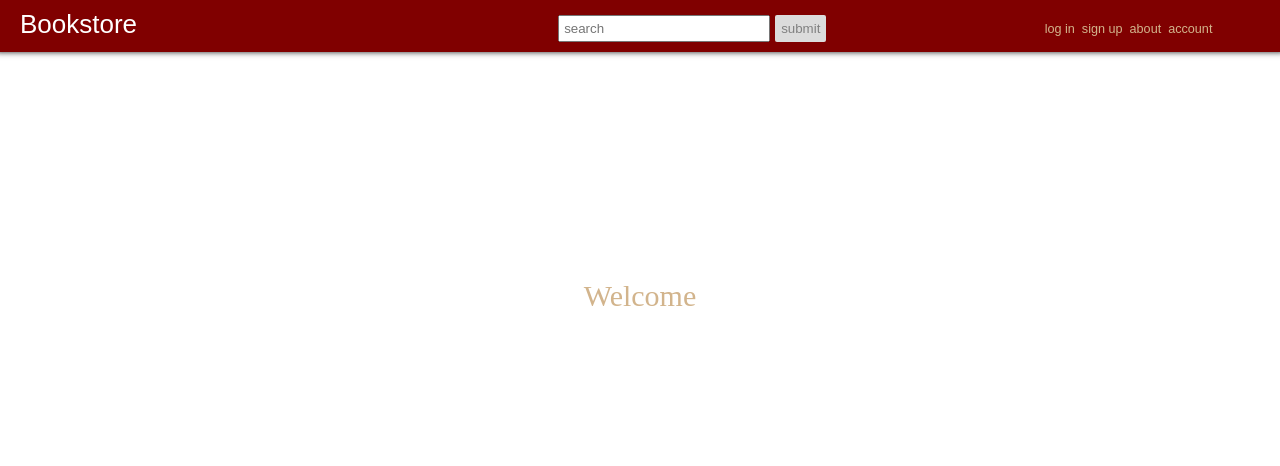
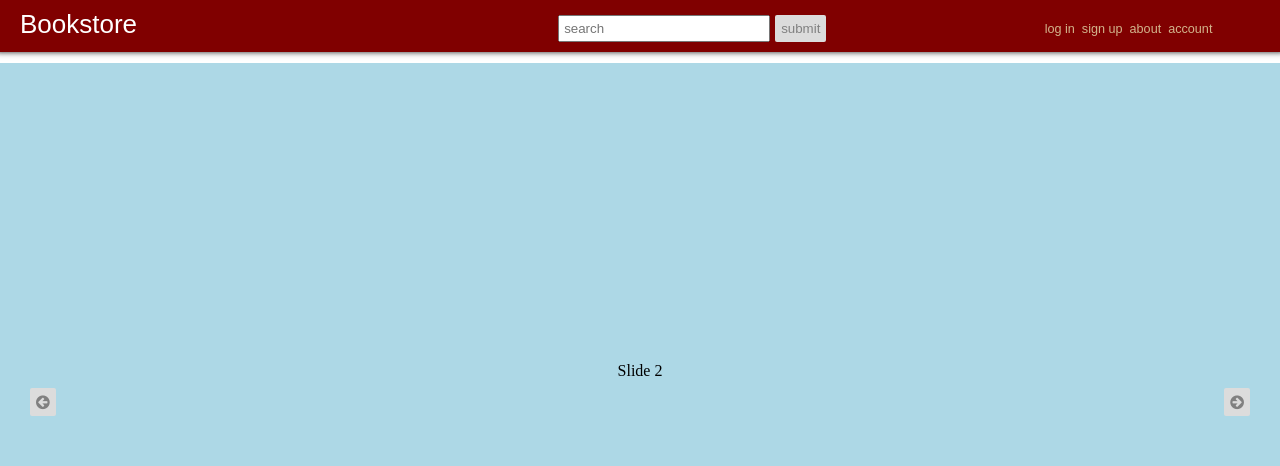
Before and after one commit to mikeadossi/Bookstore, a React (Create React App) app: page / in a window 1280 px wide. Shown: the top 466 px of the page. Built offline with nearby package versions, Linux system fonts and the light colour scheme; no server answers.

Commit message:
write carousel code

```diff
--- a/package.json
+++ b/package.json
@@ -37,6 +37,7 @@
     "react-history": "*",
     "react-router": "^4.0.0",
     "react-router-dom": "*",
+    "react-slick": "^0.14.11",
     "webpack": "^1.14.0",
     "webpack-dev-server": "^1.16.2"
   }
--- a/src/components/Home/Home.js
+++ b/src/components/Home/Home.js
@@ -4,11 +4,68 @@ import Nav from 'components/Nav/Nav';
 import Footer from 'components/Footer/Footer';
 import HomeBookList from 'components/HomeBookList/HomeBookList';
 import BooksList from 'components/BooksList/BooksList';
+import {Motion, spring} from 'react-motion';
+import slider from 'react-slick';
 
 export default class Home extends React.Component{
 
   constructor(props){
     super(props)
+    this.state = {
+      current_slide : '1'
+    }
+
+    this.slideLeft = this.slideLeft.bind(this);
+    this.slideRight = this.slideRight.bind(this);
+    this.carouselSlide = this.carouselSlide.bind(this);
+    this.renderSlide = this.renderSlide.bind(this);
+  }
+
+  slideLeft(){
+    console.log('left')
+  }
+
+  slideRight(){
+    console.log('right')
+  }
+
+  renderSlide(){
+    let slides = {
+      zero : <div className="home_carousel_image home_carousel_one"><div className="home_carousel_content">Slide 1</div></div>,
+      one : <div className="home_carousel_image home_carousel_two"><div className="home_carousel_content">Slide 2</div></div>,
+      two : <div className="home_carousel_image home_carousel_three"><div className="home_carousel_content">Slide 3</div></div>,
+      four : <div className="home_carousel_image home_carousel_four"><div className="home_carousel_content">Slide 4</div></div>
+    }
+    let {current_slide} = this.state;
+    console.log('>>>>>>> ',slides[Object.keys(slides)[current_slide]]);
+    return(
+      <div>
+        {slides[Object.keys(slides)[current_slide]]}
+      </div>
+    )
+  }
+
+  carouselSlide(operator){
+    let {current_slide} = this.state;
+    if ( current_slide === 3 && operator === '+'){
+      current_slide = 0;
+      this.setState({
+        current_slide : current_slide
+      })
+      console.log('FORWARD current_slide => ',current_slide)
+    } else if ( current_slide === 0 && operator === '-' ){
+      current_slide = 3
+      this.setState({
+        current_slide : current_slide
+      })
+      console.log('BACK current_slide => ',current_slide)
+    } else {
+      current_slide = eval( current_slide + operator + 1 )
+      this.setState({
+        current_slide : current_slide
+      })
+      console.log('ADD current_slide => ',current_slide)
+    }
   }
 
 
@@ -17,7 +74,27 @@ export default class Home extends React.Component{
       <div>
         <Nav />
           <div className="home_container">
-            <div className="home_welcome">Welcome</div>
+
+            <div className="home_carousel">
+              <div className="home_arrow_container">
+                <div className="home_left_arrow_container">
+                  <button className="home_arrows home_arrow_left fa fa-arrow-circle-left" aria-hidden="true" onClick={() => this.carouselSlide('-')}></button>
+                </div>
+                <div className="home_right_arrow_container">
+                  <button className="home_arrows home_arrow_right fa fa-arrow-circle-right" aria-hidden="true" onClick={() => this.carouselSlide('+')}></button>
+                </div>
+              </div>
+
+              {this.renderSlide()}
+            </div>
+
+            <div className="home_carousel_dots_container">
+              <i className="home_carousel_dot_one fa fa-circle-o" aria-hidden="true"></i>
+              <i className="home_carousel_dot_two fa fa-circle-o" aria-hidden="true"></i>
+              <i className="home_carousel_dot_three fa fa-circle-o" aria-hidden="true"></i>
+              <i className="home_carousel_dot_four fa fa-circle-o" aria-hidden="true"></i>
+            </div>
+
             <HomeBookList allBooks={this.props.allBooks}/>
           </div>
         <Footer />
--- a/src/components/Home/home.css
+++ b/src/components/Home/home.css
@@ -1,11 +1,80 @@
-.home_welcome{
-  color:tan;
-  height: 65vh;
-  text-align: center;
-  font-size:30px;
+.home_container{
+  background-color: white;
+  padding-top: 8vh;
 }
 
-.home_container{
-  background-color:white;
-  padding-top:35vh;
+.home_arrow_container{
+  display: flex;
+  width: 100%;
+  height: 700px;
+  justify-content: space-between;
+  position: absolute;
+  z-index: 1;
 }
+
+.home_left_arrow_container, .home_right_arrow_container{
+  z-index:10px;
+}
+
+.home_arrow_left{
+  margin-left: 30px;
+  margin-right: 0;
+  margin-top: 325px;
+}
+
+.home_arrow_right{
+  margin-right: 30px;
+  margin-left: 0;
+  margin-top: 325px;
+}
+
+.home_arrows{
+  z-index:10;
+}
+
+.home_carousel{
+  display: flex;
+  overflow: hidden;
+}
+
+.home_carousel_image{
+  height: 700px;
+  min-width: 100%;
+  position:absolute;
+  text-align:center;
+}
+
+.home_carousel_content{
+  display: inline-block;
+  vertical-align: middle;
+  text-align: center;
+  line-height: 615px;
+}
+
+.home_carousel_one{
+  background-color: tan;
+}
+
+.home_carousel_two{
+  background-color: lightblue;
+}
+
+.home_carousel_three{
+  background-color: indianred;
+}
+
+.home_carousel_four{
+  background-color: steelblue;
+}
+
+.home_carousel_dots_container{
+  background-color:orange;
+  padding-top: 310px;
+  text-align:center;
+  margin-bottom:400px;
+}
+
+.home_carousel_dots_container > i{
+  background-color:green;
+  padding-right:10px;
+}
```
